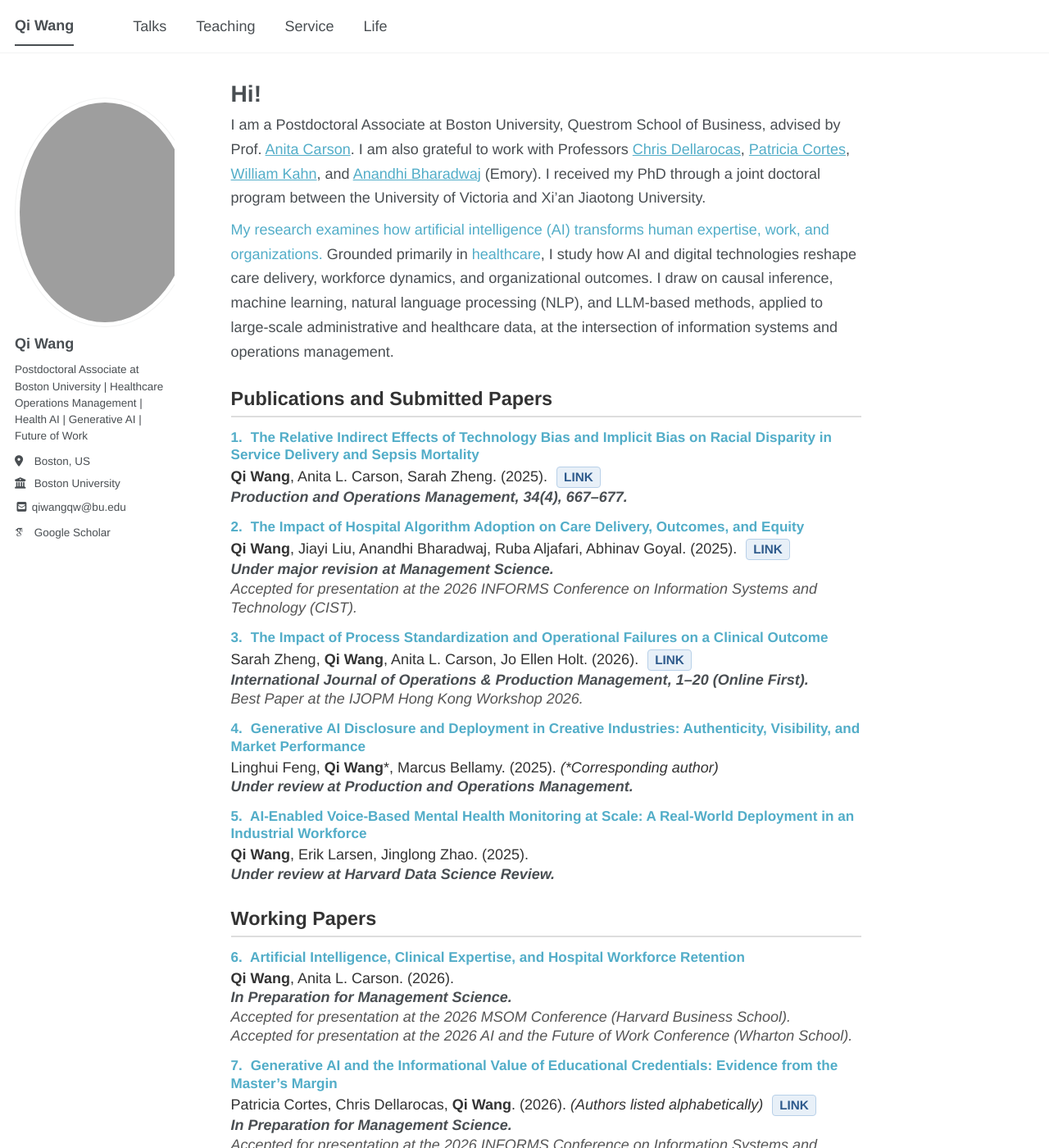
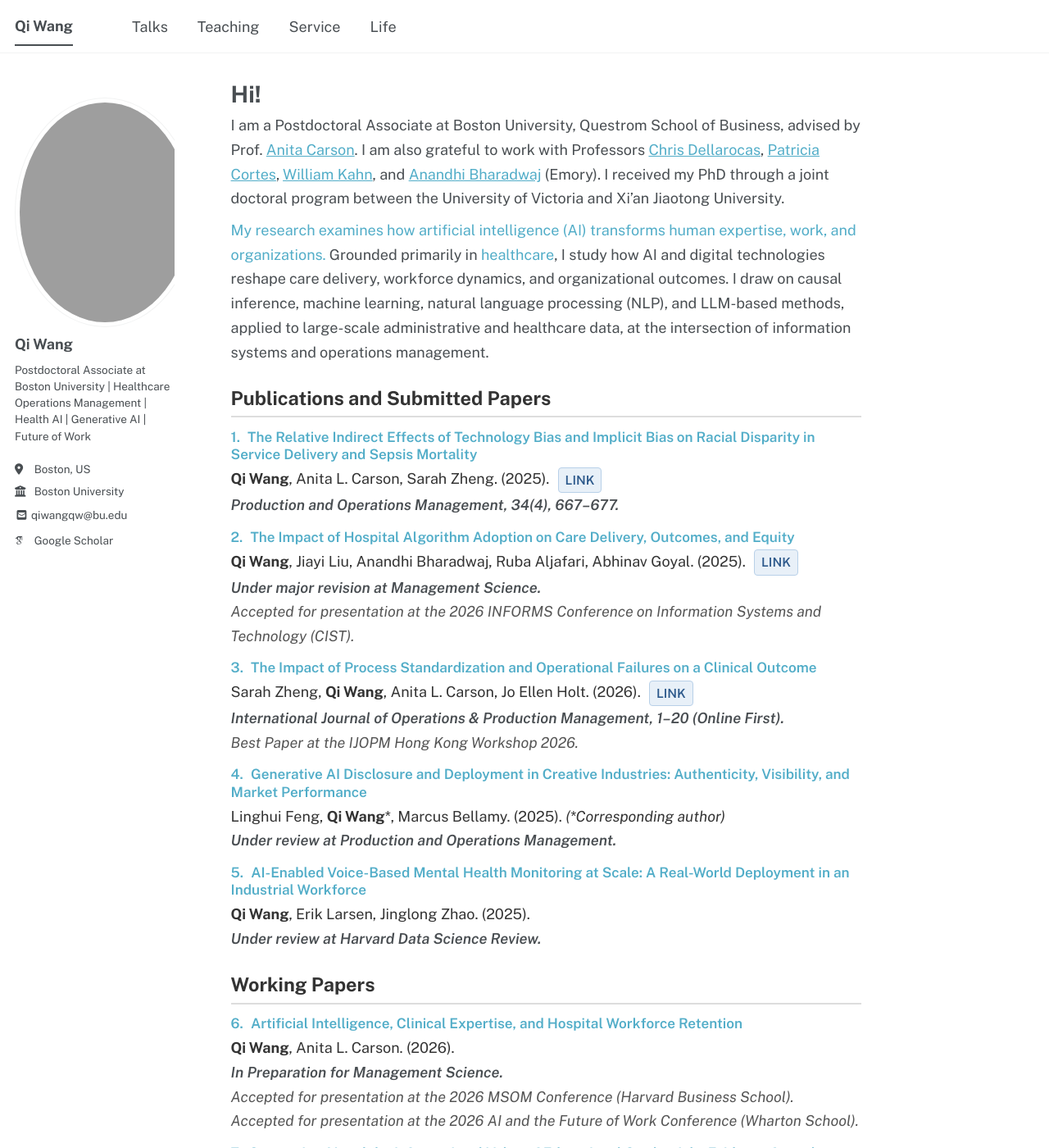
Before and after one commit to qiwang-katherine/qiwang-katherine.github.io, a Jekyll site: the page built from _pages/about.md, in a window 1280 px wide and 1400 px high. Shown: the whole window at 82% size. Built offline with Jekyll 4.4.1, drawn with Linux system fonts in a browser that asks for light colours; some web fonts are replaced; a script bundle is joined from its source files by our own code; library files that are not in the unit come from our copies.

Commit message:
main.scss

```diff
--- a/assets/css/main.scss
+++ b/assets/css/main.scss
@@ -1,25 +1,19 @@
 ---
 ---
+@import url('https://fonts.googleapis.com/css2?family=Public+Sans:ital,wght@0,300;0,400;0,500;0,600;0,700;1,400;1,600&display=swap');
 /*
  * This file controls what is imported from /_sass
- *
- * Note that the files are processed in the order they are imported, so they are partly
-   sorted by the dependencies. Also, the first two lines of the file are required by Jekyll.
  */
 
 @import
     "vendor/breakpoint/breakpoint",
-
     "themes",
     "theme/{{ site.site_theme | default: 'default' | append: '_light' }}",
     "theme/{{ site.site_theme | default: 'default' | append: '_dark' }}",
-
     "include/mixins",
     "vendor/susy/susy",
-
     "layout/reset",
     "layout/base",
-
     "include/utilities",
     "layout/tables",
     "layout/buttons",
@@ -28,78 +22,119 @@
     "layout/navigation",
     "layout/footer",
     "syntax",
-
     "layout/forms",
-
     "layout/page",
     "layout/archive",
     "layout/sidebar",
     "layout/json_cv",
-
     "vendor/font-awesome/fontawesome",
     "vendor/font-awesome/solid",
     "vendor/font-awesome/brands"
 ;
 
-/* ========== Publications page styling ========== */
-.pub-title {
-  font-size: 0.95em !important;
-  line-height: 1.35 !important;
-  margin-top: 1.2em !important;
-  margin-bottom: 0.3em !important;
-  font-weight: 600;
-  color: #52ADC8 !important;
-
+/* ========== Global font ========== */
+body, p, li, a, h1, h2, h3, h4, h5, h6,
+.author__name, .author__bio, .author__urls,
+.masthead, .masthead__menu-item,
+.page__title, .page__content, .archive__item-title,
+.pub-title, .pub-authors, .pub-venue, .pub-note, .pub-category-title,
+.talk-paper-title, .talk-paper-coauthors, .talk-list,
+.teaching-role-title, .teaching-course, .teaching-detail,
+.service-section-title, .service-list {
+  font-family: 'Public Sans', -apple-system, BlinkMacSystemFont, sans-serif !important;
 }
 
-.pub-number {
-  margin-right: 0.3em;
-  color: inherit;
+/* ========== Main content ========== */
+.page__content,
+.page__content p,
+.page__content li {
+  font-size: 18px !important;
+  line-height: 1.65 !important;
 }
 
-.pub-authors {
-  font-size: 0.88em !important;
-  line-height: 1.4 !important;
-  margin: 0.2em 0 !important;
-  color: #333;
+.page__title {
+  margin-top: 0 !important;
+  margin-bottom: 0.2em !important;
+  padding-bottom: 0 !important;
 }
 
-.pub-venue {
-  font-size: 0.88em !important;
-  line-height: 1.4 !important;
-  margin: 0.2em 0 0.4em 0 !important;
-  font-weight: 700 !important;
-  font-style: italic !important;
+.page__content > *:first-child { margin-top: 0 !important; }
+
+.page__content p {
+  margin-top: 0.5em !important;
+  margin-bottom: 0.5em !important;
 }
 
-.pub-venue b,
-.pub-venue strong {
-  font-weight: 800 !important;
+.page__content p:first-of-type {
+  margin-top: 0.2em !important;
+  padding-top: 0 !important;
 }
 
-.pub-note {
-  font-size: 0.85em !important;
-  line-height: 1.4 !important;
-  margin: 0.2em 0 0.4em 0 !important;
-  color: #555;
-  font-style: italic;
-}
-
-/* Publication category titles */
+/* ========== Publications ========== */
 .pub-category-title {
   font-size: 1.3em !important;
   font-weight: 700 !important;
-  margin-top: 2em !important;
-  margin-bottom: 0.5em !important;
+  margin-top: 1.2em !important;
+  margin-bottom: 0.4em !important;
   padding-bottom: 0.3em !important;
   border-bottom: 2px solid #ddd !important;
   color: #333 !important;
 }
 
-/* ========== Talks page styling ========== */
-.talk-paper {
-  margin-bottom: 2em;
+.archive__item {
+  margin-bottom: 0.3em !important;
+  padding: 0 !important;
 }
+
+.archive__item p { margin: 0 !important; padding: 0 !important; }
+
+.pub-title {
+  font-size: 0.95em !important;
+  font-weight: 600 !important;
+  color: #52ADC8 !important;
+  margin: 0.8em 0 0 0 !important;
+  padding: 0 !important;
+  line-height: 1.25 !important;
+}
+
+.pub-number { margin-right: 0.3em; color: inherit; }
+
+.pub-authors {
+  font-size: 0.88em !important;
+  color: #333;
+  margin: 0 !important;
+  padding: 0 !important;
+  line-height: 1.3 !important;
+}
+
+.pub-venue {
+  font-size: 0.88em !important;
+  font-weight: 700 !important;
+  font-style: italic !important;
+  margin: 0 !important;
+  padding: 0 !important;
+  line-height: 1.3 !important;
+}
+
+.pub-venue b, .pub-venue strong { font-weight: 800 !important; }
+
+.pub-note {
+  font-size: 0.85em !important;
+  color: #555;
+  font-style: italic;
+  margin: 0 !important;
+  padding: 0 !important;
+  line-height: 1.3 !important;
+}
+
+.pub-authors a[href*="ssrn"],
+.pub-authors a[href*="sagepub"],
+.pub-authors a[href*="emerald"] {
+  margin-left: 6px !important;
+}
+
+/* ========== Talks ========== */
+.talk-paper { margin-bottom: 2em; }
 
 .talk-paper-title {
   font-size: 1.0em !important;
@@ -108,20 +143,25 @@
   margin-bottom: 0.4em !important;
 }
 
+.talk-paper-coauthors {
+  font-size: 0.85em !important;
+  color: #999 !important;
+  font-style: italic !important;
+  font-weight: 400 !important;
+  letter-spacing: 0.02em !important;
+  margin: -0.1em 0 0.8em 0 !important;
+}
+
 .talk-list {
   font-size: 0.9em !important;
   line-height: 1.6 !important;
   margin-left: 1.2em !important;
 }
 
-.talk-list li {
-  margin-bottom: 0.3em;
-}
+.talk-list li { margin-bottom: 0.3em; }
 
-/* ========== Teaching page styling ========== */
-.teaching-section {
-  margin-bottom: 2.5em;
-}
+/* ========== Teaching ========== */
+.teaching-section { margin-bottom: 2.5em; }
 
 .teaching-role-title {
   font-size: 1.3em !important;
@@ -133,9 +173,7 @@
   color: #333 !important;
 }
 
-.teaching-item {
-  margin-bottom: 1.2em;
-}
+.teaching-item { margin-bottom: 1.2em; }
 
 .teaching-course {
   font-size: 1.0em !important;
@@ -150,14 +188,10 @@
   color: #444;
 }
 
-.teaching-detail li {
-  margin-bottom: 0.2em;
-}
+.teaching-detail li { margin-bottom: 0.2em; }
 
-.interest-image {
-  max-width: 220px;
-  margin: 1.5em 0;
-}
+/* ========== Life page images ========== */
+.interest-image { max-width: 220px; margin: 1.5em 0; }
 
 .interest-image img {
   width: 100%;
@@ -166,7 +200,7 @@
   display: block;
 }
 
-/* ========== Sidebar profile photo (oval shape) ========== */
+/* ========== Sidebar avatar ========== */
 .author__avatar {
   width: 220px !important;
   max-width: 220px !important;
@@ -179,221 +213,3 @@
   object-fit: cover;
   border-radius: 50%;
 }
-
-
-/* ========== Global font: Crimson Text ========== */
-body,
-p,
-li,
-a,
-h1,
-h2,
-h3,
-h4,
-h5,
-h6,
-.author__name,
-.author__bio,
-.author__urls,
-.masthead,
-.masthead__menu-item,
-.page__title,
-.page__content,
-.archive__item-title,
-.pub-title,
-.pub-authors,
-.pub-venue,
-.pub-note,
-.pub-category-title,
-.talk-paper-title,
-.talk-list,
-.teaching-role-title,
-.teaching-course,
-.teaching-detail,
-.service-section-title,
-.service-list {
-font-family: 'Source Serif 4', Georgia, 'Times New Roman', serif !important;
-}
-
-/* ========== Reduce vertical spacing ========== */
-
-/* Reduce space above category titles (Publications, Working Papers, etc.) */
-.pub-category-title {
-  margin-top: 1.2em !important;     /* 之前是 2em */
-  margin-bottom: 0.4em !important;  /* 之前是 0.5em */
-}
-
-/* Reduce space around pub-title (paper titles) */
-.pub-title {
-  margin-top: 0.8em !important;     /* 之前是 1.2em */
-  margin-bottom: 0.2em !important;  /* 之前是 0.3em */
-}
-
-/* Reduce space around authors line */
-.pub-authors {
-  margin: 0.15em 0 !important;      /* 之前是 0.2em */
-}
-
-/* Reduce space around venue line */
-.pub-venue {
-  margin: 0.15em 0 0.3em 0 !important;   /* 之前是 0.2em 0 0.4em 0 */
-}
-
-/* Reduce space around note (italic notes) */
-.pub-note {
-  margin: 0.15em 0 0.3em 0 !important;   /* 之前是 0.2em 0 0.4em 0 */
-}
-
-/* Reduce paragraph spacing */
-p {
-  margin: 0.8em 0 !important;
-}
-
-/* ========== Reduce space between page title and first paragraph ========== */
-.page__title {
-  margin-bottom: 0.4em !important;   /* 之前默认约 1.2em */
-}
-
-.page__content > p:first-of-type {
-  margin-top: 0.3em !important;
-}
-/* ========== FORCE reduce space below page title (Hi!) ========== */
-.page__content .page__title,
-h1.page__title,
-.page__title {
-  margin-top: 0 !important;
-  margin-bottom: 0.2em !important;
-  padding-bottom: 0 !important;
-}
-
-.page__content > *:first-child {
-  margin-top: 0 !important;
-}
-
-.page__content p:first-of-type {
-  margin-top: 0.2em !important;
-  padding-top: 0 !important;
-}
-
-/* Reduce space between all paragraphs in main content */
-.page__content p {
-  margin-top: 0.5em !important;
-  margin-bottom: 0.5em !important;
-}
-/* Co-authors under talk paper title */
-.talk-paper-coauthors {
-  font-size: 0.85em !important;
-  color: #999 !important;
-  font-style: italic !important;
-  font-weight: 400 !important;
-  letter-spacing: 0.02em !important;
-  margin: -0.1em 0 0.8em 0 !important;
-}
-
-/* ========== Global font: Helvetica ========== */
-body,
-p,
-li,
-a,
-h1,
-h2,
-h3,
-h4,
-h5,
-h6,
-.author__name,
-.author__bio,
-.author__urls,
-.masthead,
-.masthead__menu-item,
-.page__title,
-.page__content,
-.archive__item-title,
-.pub-title,
-.pub-authors,
-.pub-venue,
-.pub-note,
-.pub-category-title,
-.talk-paper-title,
-.talk-paper-coauthors,
-.talk-list,
-.teaching-role-title,
-.teaching-course,
-.teaching-detail,
-.service-section-title,
-.service-list {
-  font-family: 'Helvetica Neue', Helvetica, Arial, sans-serif !important;
-}
-
-/* ========== Adjust main content font size ========== */
-.page__content,
-.page__content p,
-.page__content li {
-  font-size: 18px !important;
-  line-height: 1.65 !important;
-}
-/* ========== Tighten publication entry spacing ========== */
-.pub-title {
-  margin-top: 1.2em !important;
-  margin-bottom: 0.2em !important;
-  line-height: 1.35 !important;
-}
-
-.pub-authors {
-  margin-top: 0.1em !important;
-  margin-bottom: 0.1em !important;
-  line-height: 1.4 !important;
-}
-
-.pub-venue {
-  margin-top: 0.1em !important;
-  margin-bottom: 0.1em !important;
-  line-height: 1.4 !important;
-}
-
-.pub-note {
-  margin-top: 0.1em !important;
-  margin-bottom: 0.1em !important;
-  line-height: 1.4 !important;
-}
-
-/* Reduce spacing around LINK tag */
-.pub-authors a[href*="ssrn"],
-.pub-authors a[href*="sagepub"],
-.pub-authors a[href*="emerald"] {
-  margin-left: 6px !important;
-}
-/* ========== ULTRA TIGHT publication spacing ========== */
-.archive__item {
-  margin-bottom: 0.3em !important;
-  padding: 0 !important;
-}
-
-.archive__item .pub-title {
-  margin: 0.8em 0 0 0 !important;
-  padding: 0 !important;
-  line-height: 1.25 !important;
-}
-
-.archive__item .pub-authors {
-  margin: 0 !important;
-  padding: 0 !important;
-  line-height: 1.3 !important;
-}
-
-.archive__item .pub-venue {
-  margin: 0 !important;
-  padding: 0 !important;
-  line-height: 1.3 !important;
-}
-
-.archive__item .pub-note {
-  margin: 0 !important;
-  padding: 0 !important;
-  line-height: 1.3 !important;
-}
-
-.archive__item p {
-  margin: 0 !important;
-  padding: 0 !important;
-}
```
